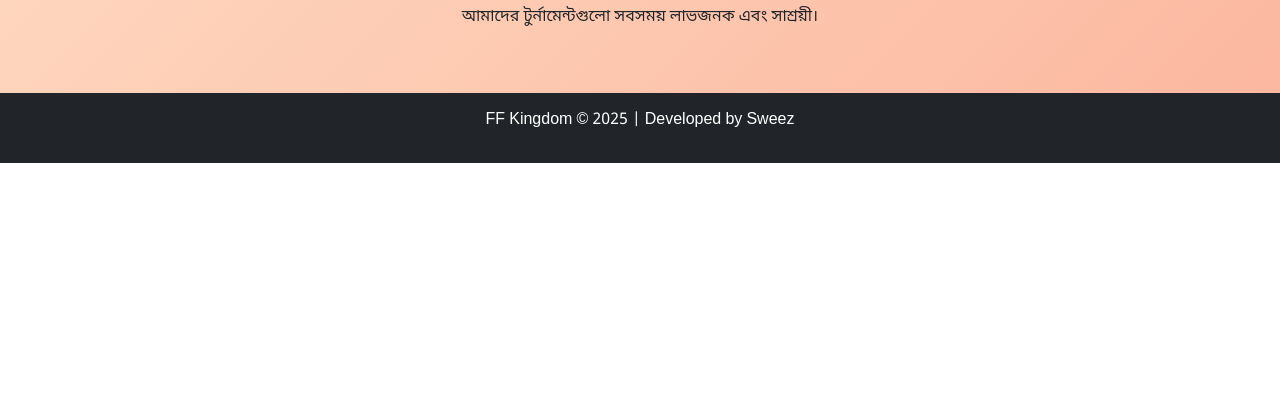
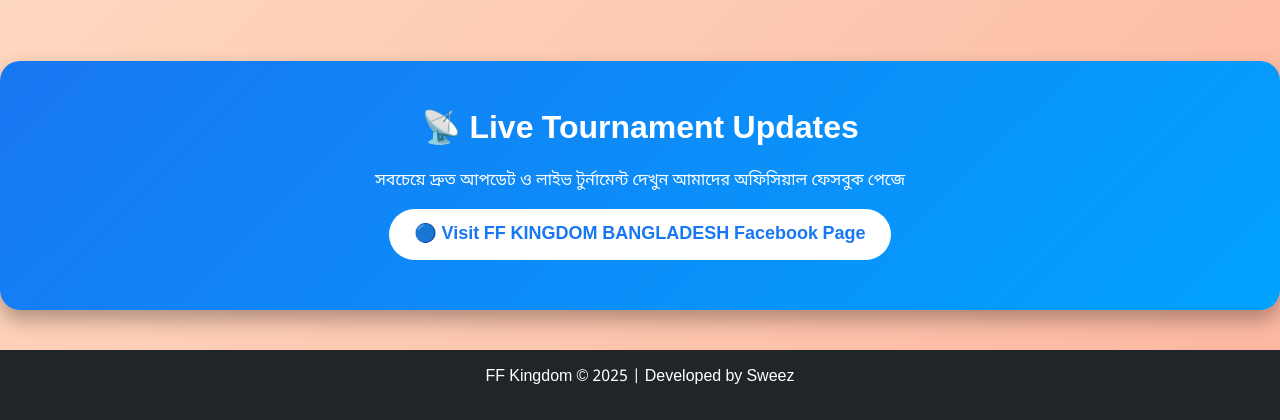
Before and after one commit to swampodsarkar/FF-KINGDOM-OFFICIAL, a plain HTML site: page index.html in a window 1280 px wide. Shown: the part 1016-1436 px from the top of the page. Before the commit the page ends 1179 px from the top, so only its background shows below. Drawn offline with nearby package versions, Linux system fonts and the light colour scheme; no server answers.

Commit message:
Update index.html

```diff
--- a/index.html
+++ b/index.html
@@ -6,6 +6,8 @@
   <title>FF Kingdom</title>
   <link href="https://cdn.jsdelivr.net/npm/bootstrap@5.3.0/dist/css/bootstrap.min.css" rel="stylesheet">
   <link href="https://cdn.jsdelivr.net/npm/bootstrap-icons/font/bootstrap-icons.css" rel="stylesheet">
+  <!-- Google Fonts for Bengali -->
+  <link href="https://fonts.googleapis.com/css2?family=Noto+Sans+Bengali:wght@400;700&display=swap" rel="stylesheet">
   <style>
     body {
       font-family: 'Noto Sans Bengali', sans-serif;
@@ -17,11 +19,10 @@
       color: white;
       padding: 80px 0;
       border-radius: 0 0 30px 30px;
+      text-align: center;
     }
     .hero h1 { text-shadow: 2px 2px 6px rgba(0,0,0,0.4); }
-        .stats {
-            padding: 50px 0;
-        }
+    .stats { padding: 50px 0; }
     .stat-box {
       background: linear-gradient(135deg, #43cea2, #185a9d);
       color: white;
@@ -79,6 +80,39 @@
       font-size: 20px;
       margin-right: 8px;
     }
+
+    /* Facebook Highlight Section */
+    .facebook-highlight {
+      background: linear-gradient(135deg, #1877f2, #00a2ff);
+      color: white;
+      padding: 50px 20px;
+      text-align: center;
+      border-radius: 20px;
+      margin: 40px auto;
+      box-shadow: 0 10px 20px rgba(0,0,0,0.3);
+    }
+    .facebook-highlight h2 {
+      font-size: 2rem;
+      font-weight: bold;
+      margin-bottom: 20px;
+    }
+    .facebook-highlight a {
+      display: inline-block;
+      background: white;
+      color: #1877f2;
+      padding: 12px 25px;
+      font-size: 18px;
+      border-radius: 50px;
+      font-weight: bold;
+      text-decoration: none;
+      transition: 0.3s;
+    }
+    .facebook-highlight a:hover {
+      background: #fff;
+      color: #0d6efd;
+      transform: scale(1.1);
+      box-shadow: 0 5px 15px rgba(255,255,255,0.5);
+    }
   </style>
 </head>
 <body>
@@ -86,17 +120,10 @@
   <!-- Hero Section -->
   <section class="hero">
     <div class="container">
-            <div class="row align-items-center">
-                <div class="col-md-6 text-center text-md-start">
       <h1 class="display-4 fw-bold">FF Kingdom</h1>
       <p class="lead">বাংলাদেশের সেরা গেমিং টুর্নামেন্ট প্ল্যাটফর্ম</p>
       <p>প্রতিদিন ফ্রি ফায়ার অথবা লুডু খেলুন এবং নগদ অর্থ পুরষ্কার জিতুন।</p>
       <button id="downloadBtn" class="btn btn-custom fw-bold mt-3">📥 Download App</button>
-                </div>
-                <div class="col-md-6 text-center mt-4 mt-md-0">
-                    <img src="https://dl.dir.freefiremobile.com/common/web_event/official2.ff.garena.all/202210/aa959aa3d8790d3a44f7f20f16adfa01.jpg" alt="Free Fire" class="ff-image">
-                </div>
-            </div>
     </div>
   </section>
 
@@ -140,6 +167,17 @@
 
       <h2 class="mt-4">Best Pricing</h2>
       <p>আমাদের টুর্নামেন্টগুলো সবসময় লাভজনক এবং সাশ্রয়ী।</p>
+    </div>
+  </section>
+
+  <!-- Facebook Highlight Section -->
+  <section class="facebook-highlight">
+    <div class="container">
+      <h2>📡 Live Tournament Updates</h2>
+      <p>সবচেয়ে দ্রুত আপডেট ও লাইভ টুর্নামেন্ট দেখুন আমাদের অফিসিয়াল ফেসবুক পেজে</p>
+      <a href="https://www.facebook.com/profile.php?id=61579782358444" target="_blank">
+        🔵 Visit FF KINGDOM BANGLADESH Facebook Page
+      </a>
     </div>
   </section>
 
```
Lines whose indentation alone changed are shown as unchanged.
